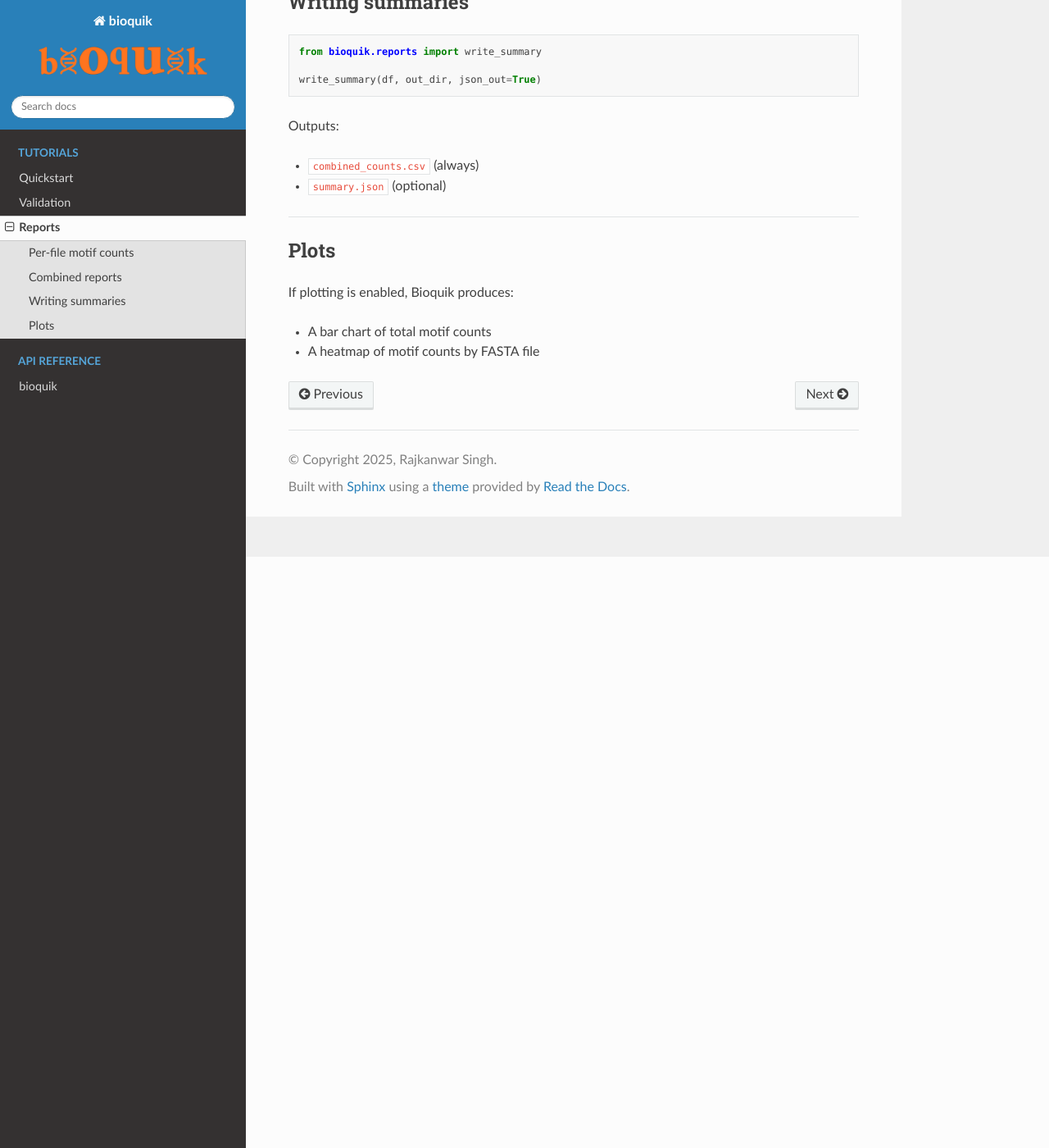
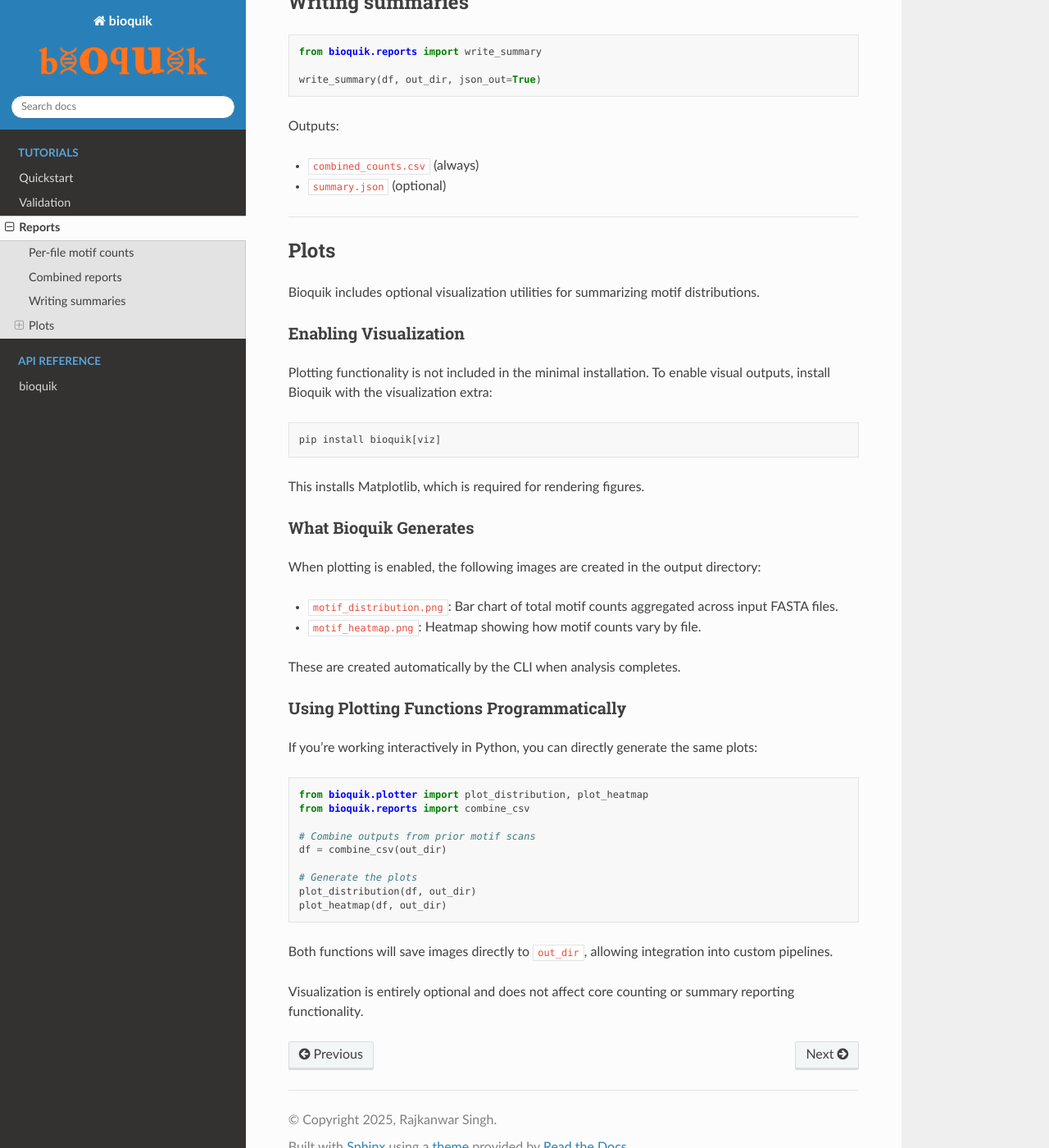
Before and after one commit to Rajkanwars15/bioquik, a Sphinx documentation site: the page built from docs/source/reports.md, in a window 1280 px wide and 1400 px high, scrolled down 721 px. Shown: the whole window at 82% size. Built offline with Sphinx 7.4.7 and the Read the Docs theme 3.1.0, drawn with Linux system fonts in a browser that asks for light colours.

Commit message:
feat: make visualization optional with lazy imports and add heatmap tests
- Introduce `viz` extra dependency group for optional plotting support
- Switch to lazy-loading matplotlib to avoid kernel restarts
- Expand heatmap plotting to support both long and wide form dataframes
- Add test coverage for heatmap behavior
- Update docs to include installation and usage guidance for plotting
- Update changelog for 0.1.1 release

````diff
--- a/docs/source/reports.md
+++ b/docs/source/reports.md
@@ -44,6 +44,43 @@
 
 ## Plots
 
-If plotting is enabled, Bioquik produces:
-- A bar chart of total motif counts
-- A heatmap of motif counts by FASTA file
+Bioquik includes optional visualization utilities for summarizing motif distributions.
+
+### Enabling Visualization
+
+Plotting functionality is not included in the minimal installation. To enable visual outputs, install Bioquik with the visualization extra:
+
+```
+pip install bioquik[viz]
+```
+
+This installs Matplotlib, which is required for rendering figures.
+
+### What Bioquik Generates
+
+When plotting is enabled, the following images are created in the output directory:
+
+- `motif_distribution.png`: Bar chart of total motif counts aggregated across input FASTA files.
+- `motif_heatmap.png`: Heatmap showing how motif counts vary by file.
+
+These are created automatically by the CLI when analysis completes.
+
+### Using Plotting Functions Programmatically
+
+If you're working interactively in Python, you can directly generate the same plots:
+
+```python
+from bioquik.plotter import plot_distribution, plot_heatmap
+from bioquik.reports import combine_csv
+
+# Combine outputs from prior motif scans
+df = combine_csv(out_dir)
+
+# Generate the plots
+plot_distribution(df, out_dir)
+plot_heatmap(df, out_dir)
+```
+
+Both functions will save images directly to `out_dir`, allowing integration into custom pipelines.
+
+Visualization is entirely optional and does not affect core counting or summary reporting functionality.
````
Also changed, not shown: changelog.md (+13 -1 lines), pyproject.toml (+6 -3 lines), 2 other files.
